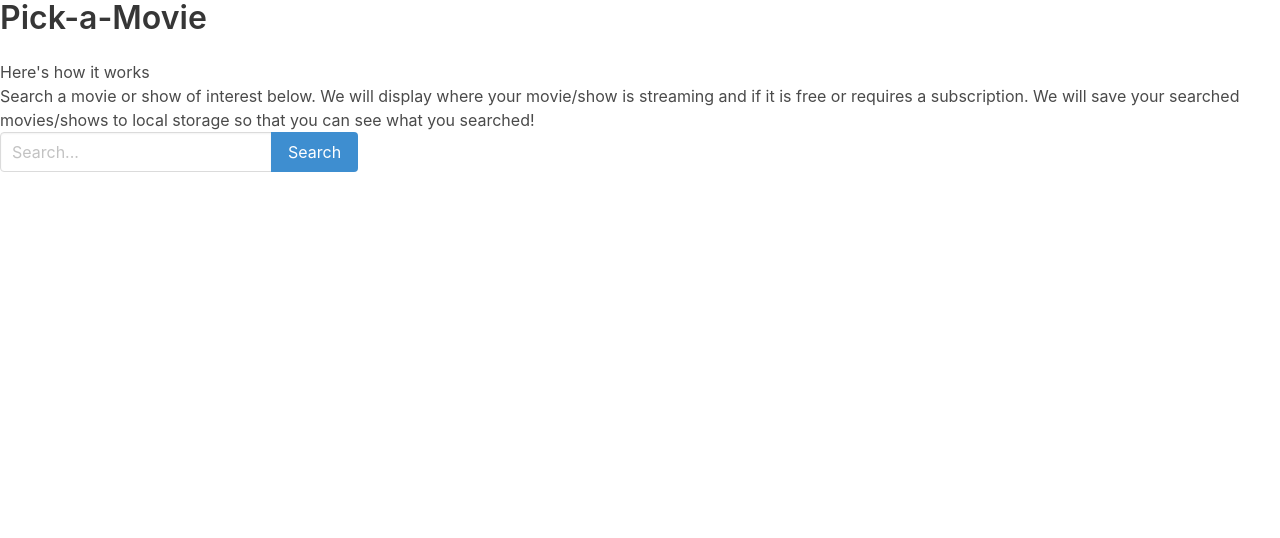
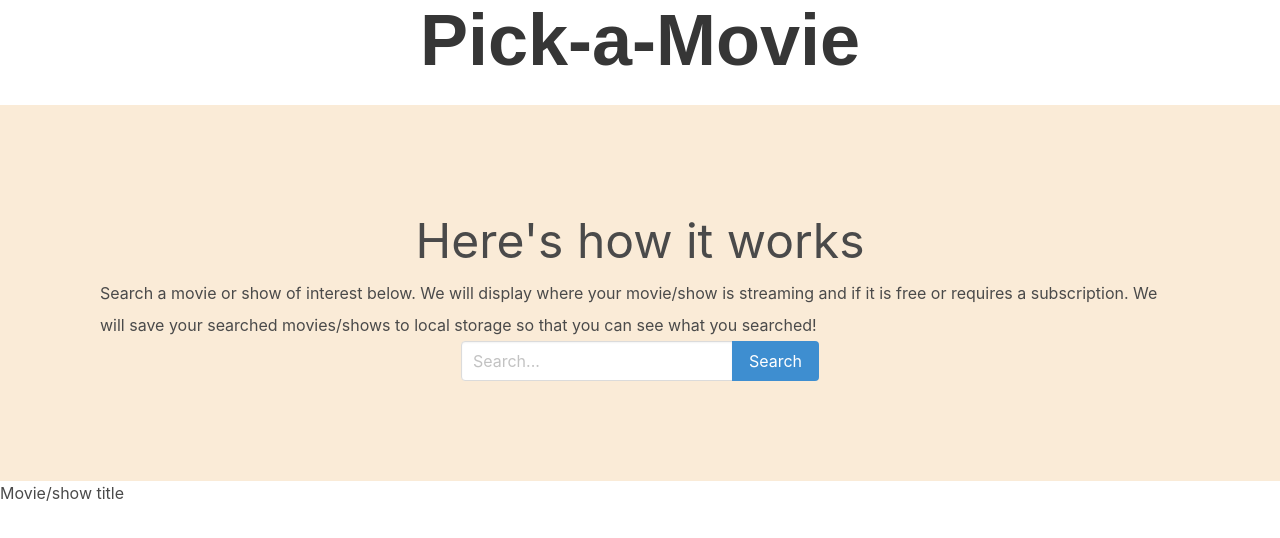
Before and after one commit to jeffch19/Find-a-movie, a plain HTML site: page index.html in a window 1280 px wide. Drawn offline with nearby package versions, Linux system fonts and the light colour scheme; a web font is replaced by a local one.

Commit message:
adding css and divs to display movies

```diff
--- a/Assets/style.css
+++ b/Assets/style.css
@@ -0,0 +1,31 @@
+nav.title {
+  font-family: 'PF Regal Swash Pro', sans-serif;
+}
+
+/* nav bar */
+.title {
+  display: flex;
+  justify-content: space-around;
+  font-size: 72px;
+}
+
+/* div with heres how it works and description and search button */
+.main-info-box {
+  display: flex;
+  flex-direction: column;
+  align-items: center;
+  padding: 100px;
+  background-color: antiquewhite;
+}
+
+h2 {
+  font-size: 48px;
+
+
+}
+
+.description-text {
+  display: flex;
+
+  line-height: 2;
+}
--- a/index.html
+++ b/index.html
@@ -4,6 +4,9 @@
   <meta charset="UTF-8">
   <meta name="viewport" content="width=device-width, initial-scale=1.0">
   <title>Pick-a-Movie</title>
+  <!-- Font Link -->
+  <link href="https://fonts.cdnfonts.com/css/pf-regal-swash-pro" rel="stylesheet">
+
   <!-- Bulma link -->
   <link rel="stylesheet" href="https://cdn.jsdelivr.net/npm/bulma@0.9.4/css/bulma.min.css">
   <!-- Custom CSS link -->
@@ -19,9 +22,9 @@
 
 
 <!-- Search Box -->
-<div>
+<div class="main-info-box">
 <h2>Here's how it works</h2>
-<p>Search a movie or show of interest below. We will display where your movie/show is streaming and if it is free or requires a subscription. We will save your searched movies/shows to local storage so that you can see what you searched!</p>
+<p class="description-text">Search a movie or show of interest below. We will display where your movie/show is streaming and if it is free or requires a subscription. We will save your searched movies/shows to local storage so that you can see what you searched!</p>
 
 <!-- insert search bar here -- possibly in another div -- used bulma-->
 <div class="field has-addons">
@@ -38,6 +41,14 @@
 
 </div>
 
+<!-- movie display section -->
+<div class="display-movie-div">
+  <h3>Movie/show title</h3>
+  <div class="div-with-movie"></div>
+</div>
+
+
+
 
 <!-- Main box with search bar, description -->
 
```
